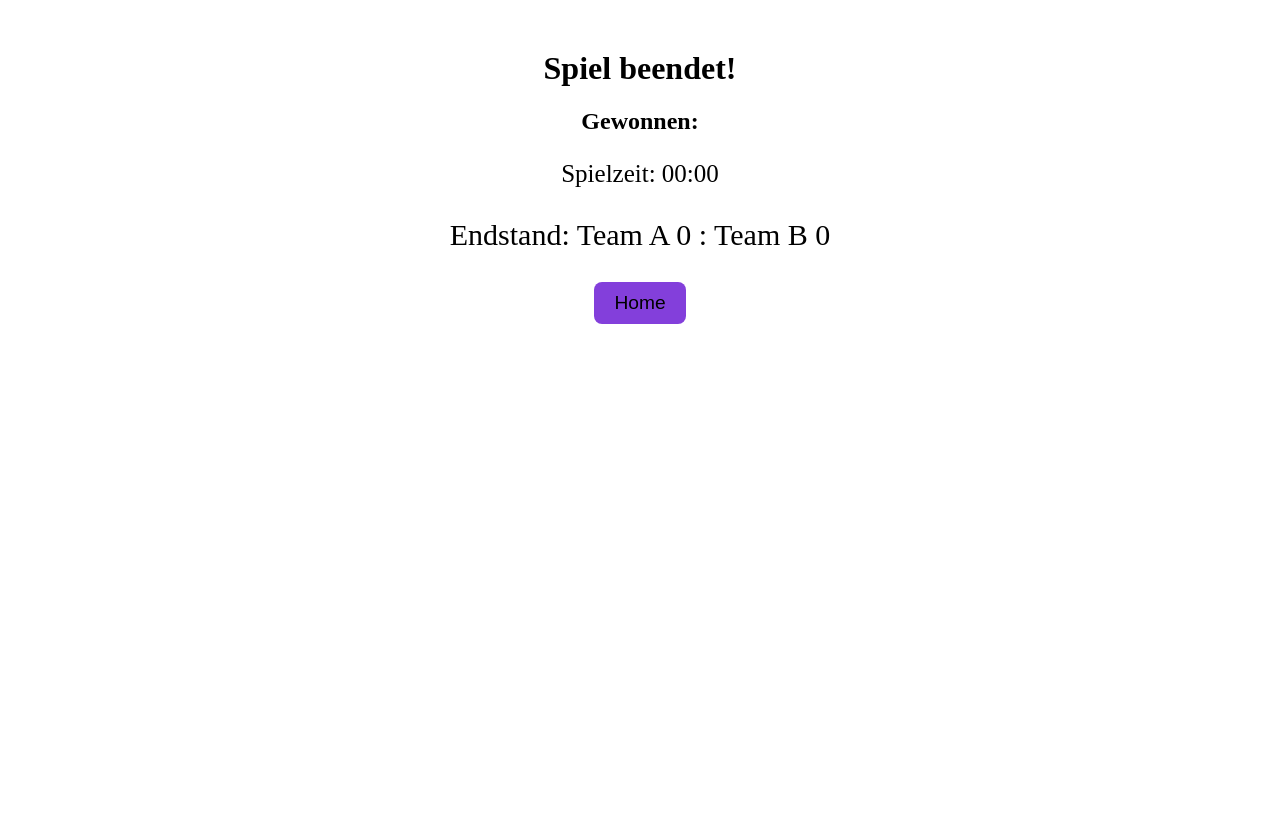
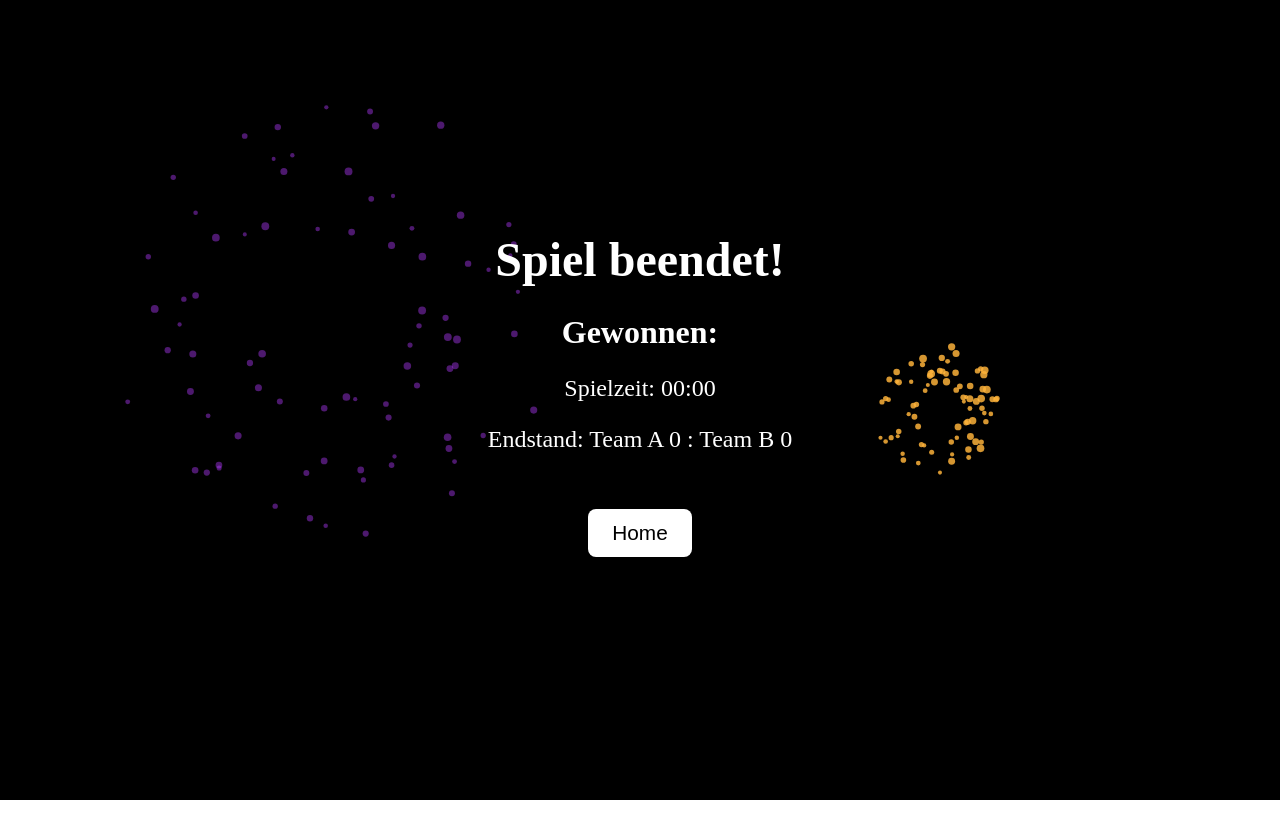
Before and after one commit to RobinLorenz29/SmartKickerVS, a React (Vite) app: page /winner in a window 1280 px wide. Shown: the top 838 px of the page. After the commit the page ends 800 px from the top, so only its background shows below. Built offline with nearby package versions, Linux system fonts and the light colour scheme; no server answers.

Commit message:
Feurewerk

```diff
--- a/src/pages/WinnerPage.jsx
+++ b/src/pages/WinnerPage.jsx
@@ -1,67 +1,164 @@
-// WinnerPage.jsx – Zeigt Gewinner, Endstand und bietet Home-Button zum Reset
-
-import React, { useEffect, useState } from "react"
-import { useNavigate } from "react-router-dom"
+import React, { useEffect, useState } from "react";
+import { useNavigate } from "react-router-dom";
+import "../styles/WinnerPage.css";
 
 export default function WinnerPage() {
-  const navigate = useNavigate()
+  const navigate = useNavigate();
 
-  // Lokale States für Gewinner und Endstand
-  const [winner, setWinner] = useState("")
-  const [scoreA, setScoreA] = useState(0)
-  const [scoreB, setScoreB] = useState(0)
-  const [duration, setDuration] = useState("00:00")
+  const [winner, setWinner] = useState("");
+  const [scoreA, setScoreA] = useState(0);
+  const [scoreB, setScoreB] = useState(0);
+  const [duration, setDuration] = useState("00:00");
 
-  // Lädt die finalen Daten vom Backend beim Laden der Seite
   useEffect(() => {
     const fetchFinalData = async () => {
       try {
-        const response = await fetch("http://localhost:7890/api/matches/current")
-        const data = await response.json()
+        const response = await fetch("http://localhost:7890/api/matches/current");
+        const data = await response.json();
 
-        // Setzt Winner und Endstand
-        setWinner(data.winner)
-        setScoreA(data.goalTeamA)
-        setScoreB(data.goalTeamB)
-        setDuration(data.duration)
+        setWinner(data.winner);
+        setScoreA(data.goalTeamA);
+        setScoreB(data.goalTeamB);
+        setDuration(data.duration);
       } catch (err) {
-        console.error("Fehler beim Laden der Gewinnerdaten:", err)
+        console.error("Fehler beim Laden der Gewinnerdaten:", err);
+      }
+    };
+
+    fetchFinalData();
+  }, []);
+
+  const goHome = async () => {
+    try {
+      await fetch("http://localhost:7890/api/matches/current/reset", {
+        method: "PUT"
+      });
+    } catch (err) {
+      console.error("Reset Fehler:", err);
+    }
+
+    navigate("/");
+  };
+
+  // -----------------------------
+  // 🎆 Feuerwerk-Animation
+  // -----------------------------
+  useEffect(() => {
+    const canvas = document.getElementById("fireworks-canvas");
+    const ctx = canvas.getContext("2d");
+
+    canvas.width = window.innerWidth;
+    canvas.height = window.innerHeight;
+
+    const particles = [];
+    const rockets = [];
+    const colors = ["#ff3b3b", "#ffb33b", "#3bff62", "#3be7ff", "#b33bff", "#ffffff"];
+
+    class Rocket {
+      constructor() {
+        this.x = Math.random() * canvas.width;
+        this.y = canvas.height;
+        this.speed = -(5 + Math.random() * 3);
+        this.targetY = 200 + Math.random() * 300;
+        this.color = colors[Math.floor(Math.random() * colors.length)];
+      }
+
+      update() {
+        this.y += this.speed;
+        if (this.y <= this.targetY) {
+          explode(this.x, this.y, this.color);
+          return true;
+        }
+        return false;
+      }
+
+      draw() {
+        ctx.fillStyle = this.color;
+        ctx.fillRect(this.x, this.y, 2, 8);
       }
     }
 
-    fetchFinalData()
-  }, [])
+    class Particle {
+      constructor(x, y, color) {
+        this.x = x;
+        this.y = y;
+        this.color = color;
+        this.size = 2 + Math.random() * 2;
 
-  // Wird ausgelöst, wenn Home-Button gedrückt wird
-  const goHome = async () => {
-    try {
-      // Backend zurücksetzen, Spiel wird beendet und neu startbereit
-      await fetch("http://localhost:7890/api/matches/current/reset", {
-        method: "PUT"
-      })
-    } catch (err) {
-      console.error("Reset Fehler:", err)
+        const angle = Math.random() * Math.PI * 2;
+        const force = 2 + Math.random() * 4;
+        this.vx = Math.cos(angle) * force;
+        this.vy = Math.sin(angle) * force;
+
+        this.alpha = 1;
+      }
+
+      update() {
+        this.vy += 0.02;
+        this.x += this.vx;
+        this.y += this.vy;
+        this.alpha -= 0.015;
+        return this.alpha <= 0;
+      }
+
+      draw() {
+        ctx.globalAlpha = this.alpha;
+        ctx.fillStyle = this.color;
+        ctx.beginPath();
+        ctx.arc(this.x, this.y, this.size, 0, Math.PI * 2);
+        ctx.fill();
+        ctx.globalAlpha = 1;
+      }
     }
 
-    // Zur Startseite navigieren
-    navigate("/")
-  }
+    function explode(x, y, color) {
+      for (let i = 0; i < 80; i++) {
+        particles.push(new Particle(x, y, color));
+      }
+    }
+
+    function loop() {
+      ctx.clearRect(0, 0, canvas.width, canvas.height);
+
+      if (Math.random() < 0.03) {
+        rockets.push(new Rocket());
+      }
+
+      for (let i = rockets.length - 1; i >= 0; i--) {
+        rockets[i].draw();
+        if (rockets[i].update()) rockets.splice(i, 1);
+      }
+
+      for (let i = particles.length - 1; i >= 0; i--) {
+        particles[i].draw();
+        if (particles[i].update()) particles.splice(i, 1);
+      }
+
+      requestAnimationFrame(loop);
+    }
+
+    loop();
+
+    return () => {
+      particles.length = 0;
+      rockets.length = 0;
+    };
+  }, []);
 
   return (
-    <div style={{ textAlign: "center", marginTop: "50px" }}>
-      <h1>Spiel beendet!</h1>
+    <div className="winner-page">
 
-      {/* Gewinner anzeigen */}
-      <h2>Gewonnen: {winner}</h2>
+      <canvas id="fireworks-canvas"></canvas>
 
-      {/*Gespielte Zeit anzeigen */}
-      <p style={{fontSize: "25px" }}>Spielzeit: {duration}</p>
+      <div className="winner-content">
+        <h1>Spiel beendet!</h1>
+        <h2>Gewonnen: {winner}</h2>
 
-      {/* Endstand anzeigen */}
-      <p style={{ fontSize: "30px" }}>Endstand: Team A {scoreA} : Team B {scoreB}</p>
+        <p className="duration">Spielzeit: {duration}</p>
+        <p className="score">Endstand: Team A {scoreA} : Team B {scoreB}</p>
 
-      {/* Home-Button zum Reset */}
-      <button onClick={goHome}style={{backgroundColor: "#833fdbff"}}>Home</button>
+        <button onClick={goHome} className="home-button">Home</button>
+      </div>
     </div>
-  )
+  );
 }
--- /dev/null
+++ b/src/styles/WinnerPage.css
@@ -0,0 +1,53 @@
+/* Hintergrund */
+.winner-page {
+  width: 100vw;
+  height: 100vh;
+  position: relative;
+  overflow: hidden;
+  background: black; /* wirkt besser für Feuerwerk */
+}
+
+/* Feuerwerk Canvas */
+#fireworks-canvas {
+  position: fixed;
+  top: 0;
+  left: 0;
+  width: 100vw;
+  height: 100vh;
+  z-index: 0;
+  pointer-events: none;
+}
+
+/* Inhalt */
+.winner-content {
+  position: relative;
+  z-index: 2;
+  color: white;
+  text-align: center;
+  top: 25%;
+}
+
+h1 {
+  font-size: 3rem;
+  margin-bottom: 1rem;
+}
+
+h2 {
+  font-size: 2rem;
+  margin-bottom: 1rem;
+}
+
+.score, .duration {
+  font-size: 1.5rem;
+}
+
+.home-button {
+  margin-top: 2rem;
+  padding: 12px 24px;
+  font-size: 1.3rem;
+  border: none;
+  border-radius: 8px;
+  cursor: pointer;
+  background: white;
+  color: black;
+}
```
